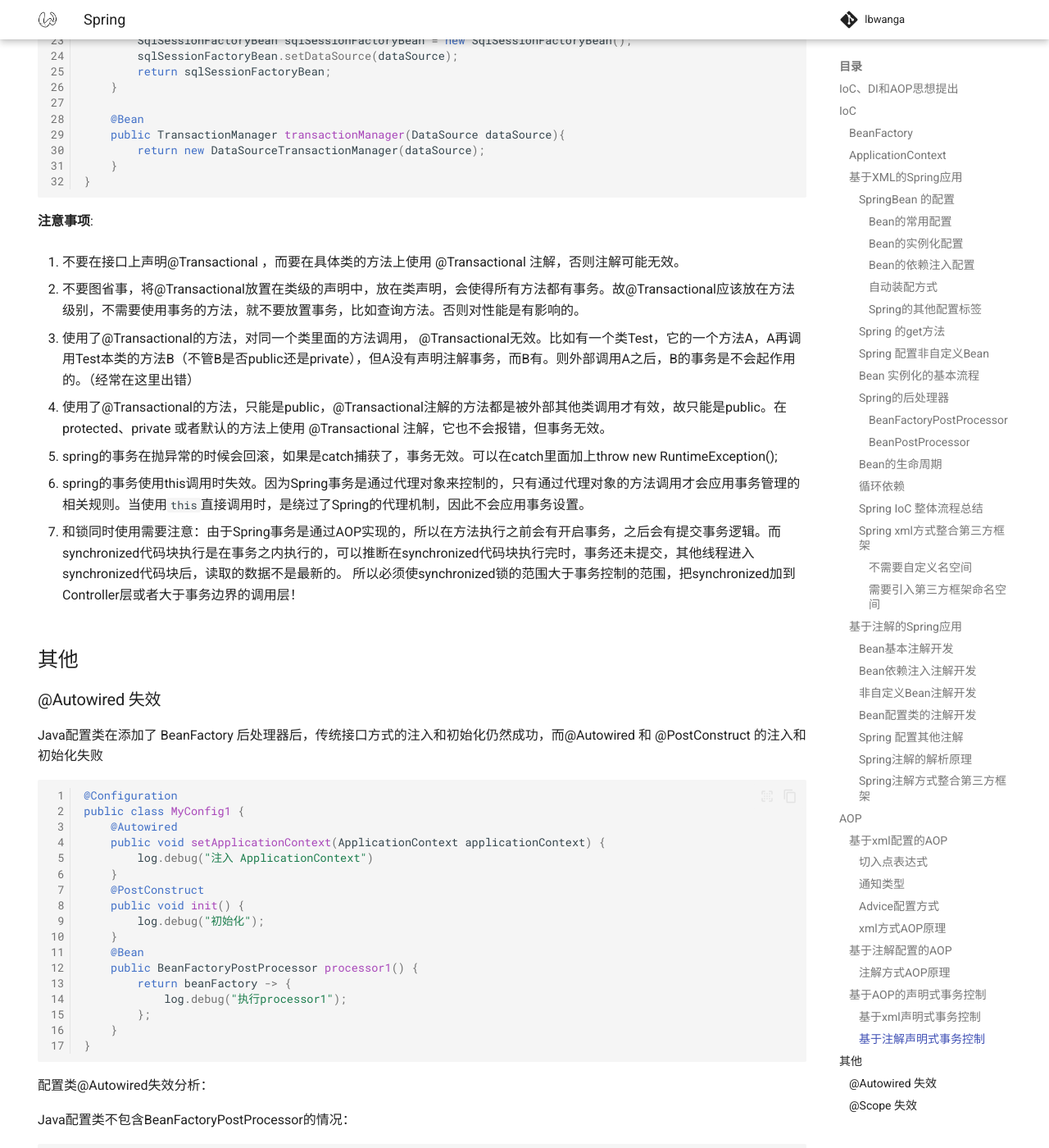
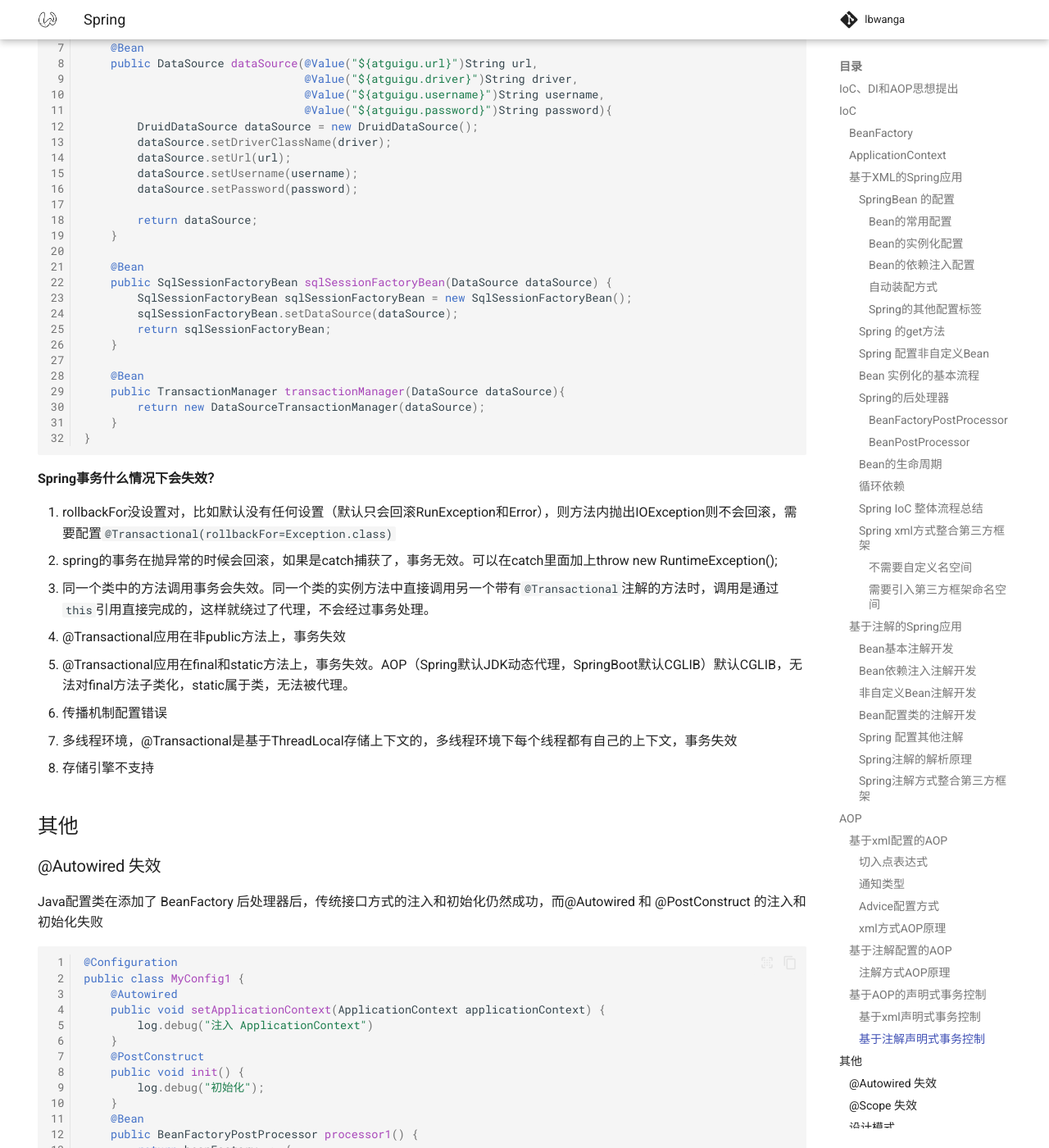
Before and after one commit to lbwanga/lbwanga.github.io, an MkDocs documentation site: the page built from docs/Spring/Spring6.md, in a window 1280 px wide and 1400 px high, scrolled down 42820 px. Shown: the whole window at 82% size. Built offline with MkDocs 1.6.1 and Material for MkDocs 9.7.7, drawn with Linux system fonts in a browser that asks for light colours; comment, search, counter and statistics services are not loaded; some of the changed text lies outside the part shown.

Commit message:
update: spring

````diff
--- a/docs/Spring/Spring6.md
+++ b/docs/Spring/Spring6.md
@@ -340,14 +340,10 @@
 
 ##### 自动装配方式
 
-如果被注入的属性类型是Bean引用的话，那么可以在标签中使用 autowire 属性去配置自动注入方式，属性值有两个：
-
-* byName：通过属性名自动装配，即去匹配 setXxx 与 id="xxx"（name="xxx"）是否一致；
-* byType：通过Bean的类型从容器中匹配，匹配出多个相同Bean类型时，报错。
-
-```xml
-<bean id="userService" class="com.itheima.service.impl.UserServiceImpl" autowire="byType">
-```
+* no（默认）：不自动装配，需要显示定义依赖
+* byName：通过bean名称自动装配
+* byType：通过bean类型自动装配
+* constructor：通过构造函数自动装配
 
 
 
@@ -689,6 +685,13 @@
 
 
 #### Spring IoC 整体流程总结
+
+容器初始化流程分别是：
+
+1. 启动：配置加载、创建容器
+2. BeanDefinition 注册：读取解析配置中的Bean定义，形成BeanDefinition对象
+3. 实例化和依赖注入
+4. 初始化
 
 ![](./Spring/IoC整体流程.jpeg)
 
@@ -1657,17 +1660,23 @@
 
 timeout属性：设置事务执行的超时时间，单位是秒，如果超过该时间限制但事务还没有完成，则自动回滚事务 ，不在继续执行。默认值是-1，即没有超时时间限制。
 
-隔离级别：
-
-| 隔离级别         | 解释                                                         |
-| ---------------- | ------------------------------------------------------------ |
-| DEFAULT          | 默认隔离级别，取决于当前数据库隔离级别，例如MySQL默认隔离级别是REPEATABLE_READ |
-| READ_UNCOMMITTED | A事务可以读取到B事务尚未提交的事务记录，不能解决任何并发问题，安全性最低，性能最高 |
-| READ_COMMITTED   | A事务只能读取到其他事务已经提交的记录，不能读取到未提交的记录。可以解决脏读问题，但是不能解决不可重复读和幻读 |
-| REPEATABLE_READ  | A事务多次从数据库读取某条记录结果一致，可以解决不可重复读，不可以解决幻读 |
-| SERIALIZABLE     | 串行化，可以解决任何并发问题，安全性最高，但是性能最低       |
-
-传播行为：指在多个事务方法相互调用时，控制事务如何传播和影响彼此的行为的规则
+**隔离级别**：
+
+| 隔离级别                  | 解释                                                         |
+| ------------------------- | ------------------------------------------------------------ |
+| DEFAULT                   | 默认隔离级别，取决于当前数据库隔离级别，例如MySQL默认隔离级别是REPEATABLE_READ |
+| READ_UNCOMMITTED 读未提交 | A事务可以读取到B事务尚未提交的事务记录，会导致脏读、不可重读读、幻读 |
+| READ_COMMITTED 读已提交   | A事务只能读取到其他事务已经提交的记录。可以解决脏读问题，但是不能解决不可重复读和幻读 |
+| REPEATABLE_READ 可重复读  | A事务多次从数据库读取某条记录结果一致，可以解决脏读、不可重复读，不可以解决幻读 |
+| SERIALIZABLE 串行化       | 强制事务按顺序执行                                           |
+
+数据库是可以控制事务的传播和隔离级别的，Spring在之上又进一步进行了封装，可以在不同的项目、不同的操作中再次对事务的传播行为和隔离级别进行策略控制；
+项目中Spring 的事务隔离级别与数据库的隔离级别不一致时，以 Spring 事务为准，因为他重写了数据库的隔离级别，但没有直接修改数据库的隔离级别；
+项目中，如果 Spring 事务隔离级别设置为（isolation = Isolation.DEFAULT）默认，则以数据库的隔离级别为准。
+
+**传播行为**：
+
+指在多个事务方法相互调用时，控制事务如何传播和影响彼此的行为的规则
 
 | 传播行为           | 解释                                                         |
 | ------------------ | ------------------------------------------------------------ |
@@ -1758,21 +1767,16 @@
 
 
 
-**注意事项**:
-
-1. 不要在接口上声明@Transactional ，而要在具体类的方法上使用 @Transactional 注解，否则注解可能无效。
-
-2. 不要图省事，将@Transactional放置在类级的声明中，放在类声明，会使得所有方法都有事务。故@Transactional应该放在方法级别，不需要使用事务的方法，就不要放置事务，比如查询方法。否则对性能是有影响的。
-
-3. 使用了@Transactional的方法，对同一个类里面的方法调用， @Transactional无效。比如有一个类Test，它的一个方法A，A再调用Test本类的方法B（不管B是否public还是private），但A没有声明注解事务，而B有。则外部调用A之后，B的事务是不会起作用的。（经常在这里出错）
-
-4. 使用了@Transactional的方法，只能是public，@Transactional注解的方法都是被外部其他类调用才有效，故只能是public。在 protected、private 或者默认的方法上使用 @Transactional 注解，它也不会报错，但事务无效。
-
-5. spring的事务在抛异常的时候会回滚，如果是catch捕获了，事务无效。可以在catch里面加上throw new RuntimeException();
-
-6. spring的事务使用this调用时失效。因为Spring事务是通过代理对象来控制的，只有通过代理对象的方法调用才会应用事务管理的相关规则。当使用`this`直接调用时，是绕过了Spring的代理机制，因此不会应用事务设置。
-
-7. 和锁同时使用需要注意：由于Spring事务是通过AOP实现的，所以在方法执行之前会有开启事务，之后会有提交事务逻辑。而synchronized代码块执行是在事务之内执行的，可以推断在synchronized代码块执行完时，事务还未提交，其他线程进入synchronized代码块后，读取的数据不是最新的。 所以必须使synchronized锁的范围大于事务控制的范围，把synchronized加到Controller层或者大于事务边界的调用层！
+**Spring事务什么情况下会失效？**
+
+1. rollbackFor没设置对，比如默认没有任何设置（默认只会回滚RunException和Error），则方法内抛出IOException则不会回滚，需要配置`@Transactional(rollbackFor=Exception.class)`
+2. spring的事务在抛异常的时候会回滚，如果是catch捕获了，事务无效。可以在catch里面加上throw new RuntimeException();
+3. 同一个类中的方法调用事务会失效。同一个类的实例方法中直接调用另一个带有`@Transactional`注解的方法时，调用是通过`this`引用直接完成的，这样就绕过了代理，不会经过事务处理。
+4. @Transactional应用在非public方法上，事务失效
+5. @Transactional应用在final和static方法上，事务失效。AOP（Spring默认JDK动态代理，SpringBoot默认CGLIB）默认CGLIB，无法对final方法子类化，static属于类，无法被代理。
+6. 传播机制配置错误
+7. 多线程环境，@Transactional是基于ThreadLocal存储上下文的，多线程环境下每个线程都有自己的上下文，事务失效
+8. 存储引擎不支持
 
 
 
@@ -1897,3 +1901,19 @@
        return context.getBean(Bean1.class);
    }
    ```
+
+
+
+### 设计模式
+
+工厂模式：核心容器使用了工厂模式，通过BeanFactory和ApplicationContext实现对对象的创建和管理。
+
+单例模式：默认情况下Spring bean都是单例的。
+
+代理模式：AOP通过JDK动态代理或者CGLIB字节码生成技术来创建目标对象的代理。
+
+模板方法模式：JdbcTemplate为数据库操作提供一个模板，可以重写定制具体的操作逻辑。
+
+观察者模式：Spring的事件发布/订阅机制，ApplicationContext可以发布事件，而任何实现了ApplicationListenner接口的bean都可以注册为监听器来接收这些事件。
+
+责任链模式：SpringMVC中的拦截器，多个拦截器串联起来就形成责任链。
--- a/docs/SpringMVC/SpringMVC.md
+++ b/docs/SpringMVC/SpringMVC.md
@@ -19,11 +19,9 @@
 
 C：Controller，控制层，指工程中的servlet，作用是接收请求和响应浏览器
 
-MVC的工作流程： 用户通过视图层发送请求到服务器，在服务器中请求被Controller接收，Controller调用相应的Model层处理请求，处理完毕将结果返回到Controller，Controller再根据请求处理的结果找到相应的View视图，渲染数据后最终响应给浏览器
 
 
-
-SpringMVC是一个基于Spring开发的MVC轻量级框架，Spring3.0后发布的组件，SpringMVC和Spring可以无缝整合，使用DispatcherServlet作为前端控制器，且内部提供了处理器映射器、处理器适配器、视图解析器等组件，可以简化JavaBean封装，Json转化、文件上传等操作。
+SpringMVC是Spring对MVC的实现，对传统的MVC做了扩展，将model层分为了业务模型Service和数据模型Repository，controller层拆分为了前端控制器DispatchServlet和后端控制器Controller，简化了Web开发。
 
 ![](./SpringMVC/SpringMVC.jpeg)
 
@@ -740,9 +738,9 @@
 
 |                 | 作用                                                         | 参数                                                         | 返回值                                                       |
 | --------------- | ------------------------------------------------------------ | ------------------------------------------------------------ | ------------------------------------------------------------ |
-| preHandle       | 对拦截到的请求进行预处理，返回true放行执行处理器方法，false不放行 | Handler是拦截到的Controller方 法处理器                       | 一旦返回false，代表终止向后执行，所有后置方法都不执行， 最终方法只执行对应preHandle 返回了true的 |
-| postHandle      | 在处理器的方法执行后，对拦截到的请求进行后处理，可以在方法中对模型数据和 视图进行修改 | Handler是拦截到的Controller方 法处理器；modelAndView是返 回的模型视图对象 |                                                              |
-| afterCompletion | 视图渲染完成后(整个流程结束之后)，进行最后的处理，如果请求流程中有异常，可 以处理异常对象 | Handler是拦截到的Controller方 法处理器；ex是异常对象         |                                                              |
+| preHandle       | 在控制器方法执行之前调用，如果返回false，请求被拦截，不会进入控制器 | Handler是拦截到的Controller方 法处理器                       | 一旦返回false，代表终止向后执行，所有后置方法都不执行， 最终方法只执行对应preHandle 返回了true的 |
+| postHandle      | 在控制器方法执行后，视图渲染之前调用，可以在方法中对模型数据和视图进行修改 | Handler是拦截到的Controller方 法处理器；modelAndView是返回的模型视图对象 |                                                              |
+| afterCompletion | 视图渲染完成后调用，用于清理资源或记录执行时间               | Handler是拦截到的Controller方 法处理器；ex是异常对象         |                                                              |
 
 
 
@@ -790,6 +788,22 @@
            <bean class="com.itheima.interceptor.MyInterceptor01"></bean>
        </mvc:interceptor>
    </mvc:interceptors>
+   ```
+
+   或
+
+   ```java
+   @Configuration
+   public class WebConfig implements WebMvcConfigurer {
+
+       @Override
+       public void addInterceptors(InterceptorRegistry registry) {
+           // 注册自定义拦截器，并指定拦截路径
+           registry.addInterceptor(new MyInterceptor())
+                   .addPathPatterns("/**")  // 拦截所有路径
+                   .excludePathPatterns("/login", "/register");  // 排除特定路径
+       }
+   }
    ```
 
 
@@ -1169,8 +1183,8 @@
 **执行流程：**
 
 1. 客户端（浏览器）发送请求，请求达到服务器后， `DispatcherServlet`拦截请求。
-2. `DispatcherServlet` 根据请求信息调用 `HandlerMapping` 。`HandlerMapping` 根据 URL 去匹配查找能处理的 `Handler`（ `Controller` 控制器） ，并会将请求涉及到的拦截器和 `Handler` 一起封装。
-3. `DispatcherServlet` 调用 `HandlerAdapter`适配器执行 `Handler` 。
+2. `DispatcherServlet` 根据请求信息调用 `HandlerMapping` 。`HandlerMapping` 根据 URL 去匹配查找能处理的 `Handler`（ `Controller` 控制器） ，并会将请求涉及到的拦截器和 `Handler` 一起封装返回。
+3. `DispatcherServlet` 调用 `HandlerAdapter`适配器执行 `Handler` 方法。
 4. `Handler` 完成对用户请求的处理后，会返回一个 `ModelAndView` 对象给`DispatcherServlet`，`ModelAndView` 顾名思义，包含了数据模型以及相应的视图的信息。`Model` 是返回的数据对象，`View` 是个逻辑上的 `View`。
 5. `ViewResolver` 会根据逻辑 `View` 查找实际的 `View`。
 6. `DispaterServlet` 把返回的 `Model` 传给 `View`（视图渲染）。
````
Also changed, not shown: other parts of docs/SpringMVC/SpringMVC.md (+1 -1 lines).
